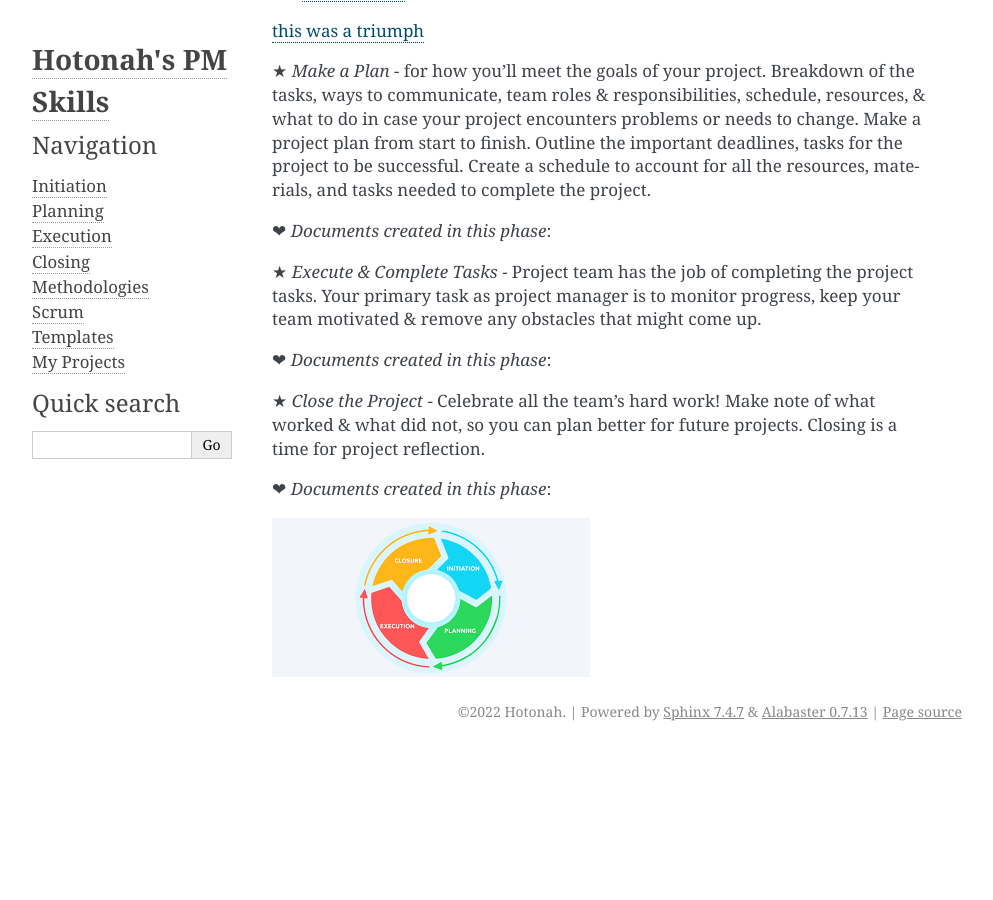
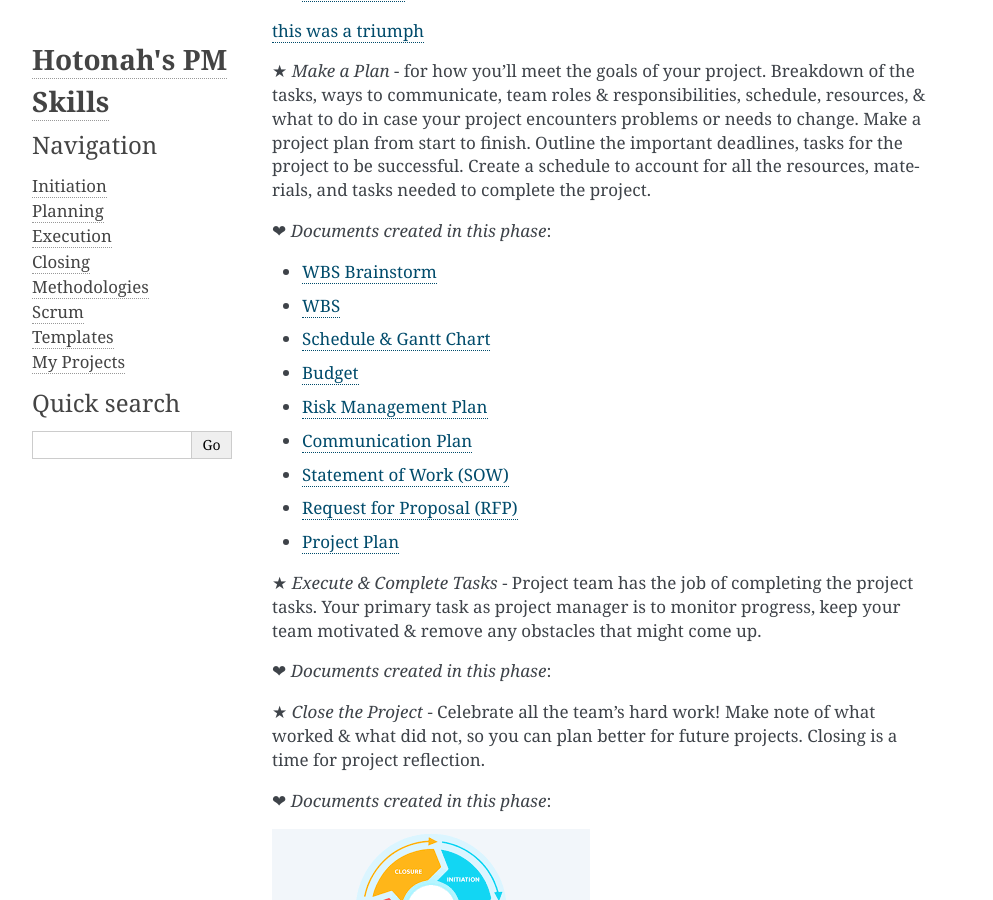
Before and after one commit to Hotonah/hotonah.github.io, a Sphinx documentation site: the page built from source/index.txt, in a window 1280 px wide and 900 px high, scrolled down 6037 px. Shown: the whole window, without its empty margins (148-1141 px from the left). Built offline with Sphinx 7.4.7, drawn with Linux system fonts in a browser that asks for light colours; before the commit the page ends 6788 px from its top, so only the background shows below that.

Commit message:
Update index.txt

```diff
--- a/source/index.txt
+++ b/source/index.txt
@@ -165,21 +165,40 @@ Project Lifecycle
 ❤ `Documents created in this phase`:
 
 * `Project Charter <test1>`_
-.. _test: https://docs.google.com/document/d/1hbKjSAiq3VvIB1aLjazNck4U5kUvAhNQBa4IYrNq3Sg/edit?usp=sharing
+.. _test1: https://docs.google.com/document/d/1hbKjSAiq3VvIB1aLjazNck4U5kUvAhNQBa4IYrNq3Sg/edit?usp=sharing
 * `Stakeholder Analysis <test2>`_
-.. _test: https://docs.google.com/presentation/d/1qOxMk-8Fwhss3GvGAS7LHewLROBiNArB_jrMdVtW_xY/edit?usp=sharing
+.. _test2: https://docs.google.com/presentation/d/1qOxMk-8Fwhss3GvGAS7LHewLROBiNArB_jrMdVtW_xY/edit?usp=sharing
 * `RACI Chart 1 <test3>`_
-.. _test: https://docs.google.com/spreadsheets/d/1UXsIM6wEvnhjrI2SklvNltrK9txsrNqA0Vmh5qhcLK4/edit?usp=sharing
+.. _test3: https://docs.google.com/spreadsheets/d/1UXsIM6wEvnhjrI2SklvNltrK9txsrNqA0Vmh5qhcLK4/edit?usp=sharing
 * `RACI Chart 2 <test4>`_
-.. _test: https://docs.google.com/spreadsheets/d/1RR6ioh3yStTLRQ5mB3AePeZ8-bzRMoE4pG1ZLhxEb3M/edit?usp=sharing
+.. _test4: https://docs.google.com/spreadsheets/d/1RR6ioh3yStTLRQ5mB3AePeZ8-bzRMoE4pG1ZLhxEb3M/edit?usp=sharing
 
-`this was a triumph <test2>`_
+`this was a triumph <test>`_
 
-.. _test2: https://hotonah.com
+.. _test: https://hotonah.com
 
 ★ `Make a Plan` - for how you'll meet the goals of your project. Breakdown of the tasks, ways to communicate, team roles & responsibilities, schedule, resources, & what to do in case your project encounters problems or needs to change. Make a project plan from start to finish. Outline the important deadlines, tasks for the project to be successful. Create a schedule to account for all the resources, materials, and tasks needed to complete the project.
 
 ❤ `Documents created in this phase`:
+
+* `WBS Brainstorm <test5>`_
+.. _test5: https://docs.google.com/presentation/d/1KBcNQyTQSsmyIZfLBiKI423nhhzc9PheNLYZDHiryHA/edit?usp=sharing
+* `WBS <test6>`_
+.. _test6: https://docs.google.com/spreadsheets/d/1Qeww1m7-ZvAiO-0xHACCG91aGjbDfR4nxDSBiyM_AWY/edit?usp=sharing&resourcekey=0-nmxxXkRTioysq61EcVGvgQ
+* `Schedule & Gantt Chart <test7>`_
+.. _test7: https://docs.google.com/spreadsheets/d/165nB6opSYj0oup4Nm7BuWmiruAmQsE_CIzyHL1CqgTM/edit?usp=sharing
+* `Budget <test8>`_
+.. _test8: https://docs.google.com/spreadsheets/d/1R4EAUBBKthNFzKULjDtc6ZR_oMxj7uFKjZJTt_7HDc0/edit?usp=sharing
+* `Risk Management Plan <test9>`_
+.. _test9: https://docs.google.com/document/d/1K_8MrxC_qv0IeusNSPIsRgiJzy2BjNf1LYT3VB7_6hc/edit?usp=sharing
+* `Communication Plan <test10>`_
+.. _test10: https://docs.google.com/spreadsheets/d/1ysubBfB1k8NgwR-Y3kwXNUFAFvVUrR9sglA6poafgK8/edit?usp=sharing&resourcekey=0-fPDA_gUMvP3UdYzfTO9fAg
+* `Statement of Work (SOW) <test11>`_
+.. _test11: https://docs.google.com/document/d/1HUUx9zyXZ2wHSEj3dnxHS8Yo3oamT1wgRru-PMXT6Yc/edit?usp=sharing
+* `Request for Proposal (RFP) <test12>`_
+.. _test12: https://docs.google.com/document/d/1zNbopN-IEZLrotVVHjswR85b19cwCbo0QeHDhaAKknY/edit?usp=sharing
+* `Project Plan <test13>`_
+.. _test13: https://docs.google.com/spreadsheets/d/1Uu8L845GeFLTBKawECebXj1-RhyqqUPVRt0-aiWr6gQ/edit?usp=sharing
 
 ★ `Execute & Complete Tasks` - Project team has the job of completing the project tasks. Your primary task as project manager is to monitor progress, keep your team motivated & remove any obstacles that might come up.
 
```
